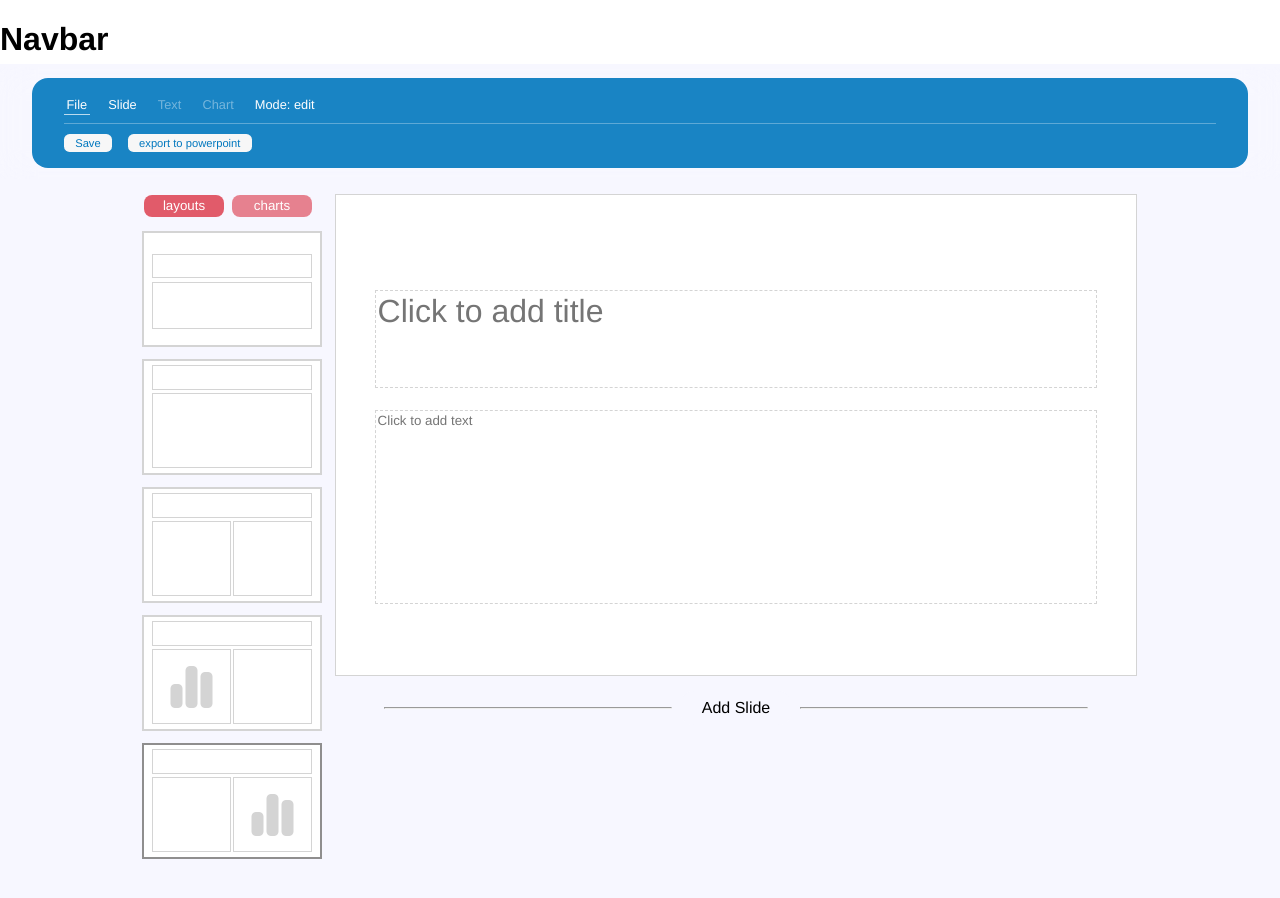
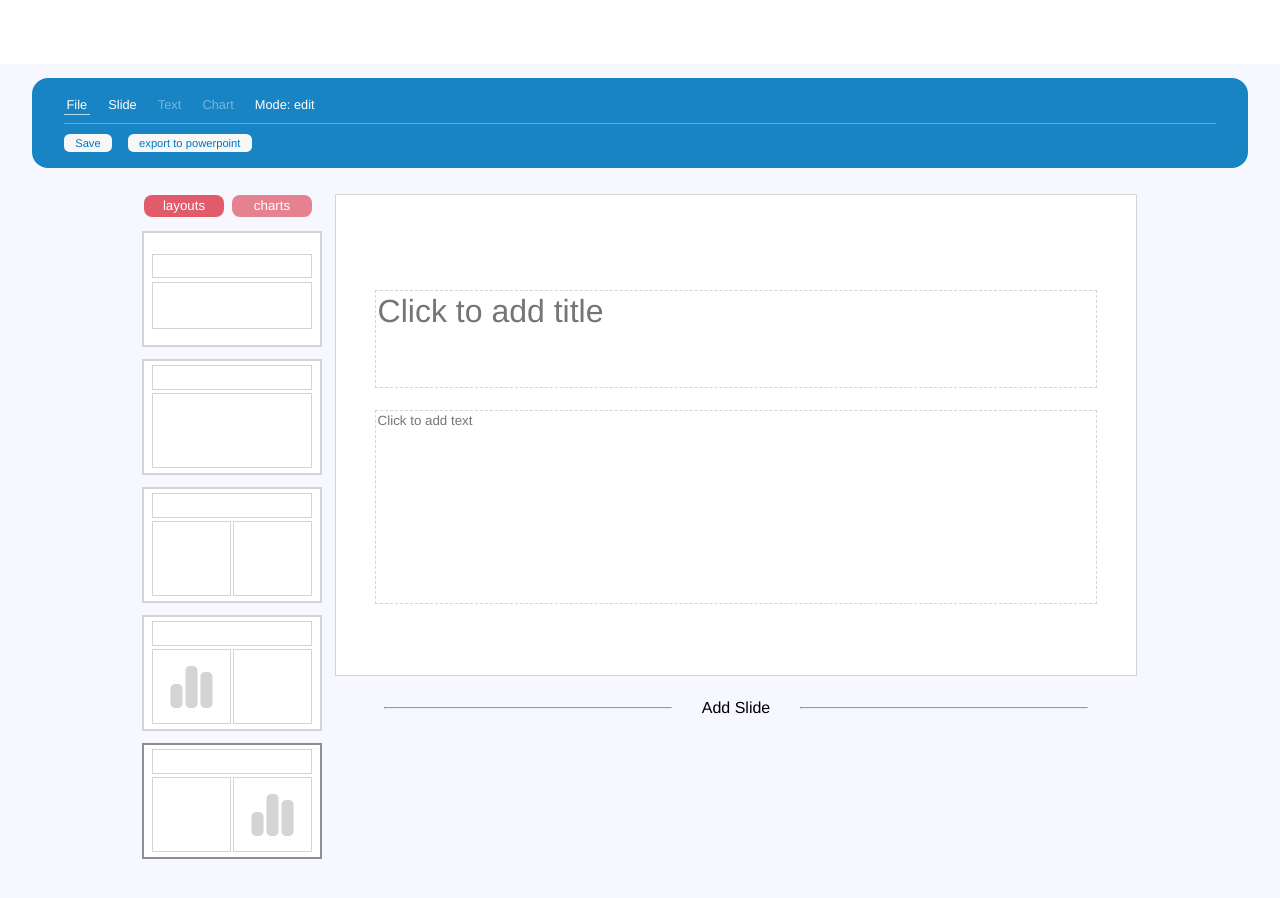
Before and after one commit to vincexiv/presentation, a Vue app: page / in a window 1280 px wide. Shown: the top 898 px of the page. Built offline with nearby package versions, Linux system fonts and the light colour scheme.

Commit message:
Hide the navbar name for now

```diff
--- a/src/components/NavBar/NavBar.vue
+++ b/src/components/NavBar/NavBar.vue
@@ -1,6 +1,6 @@
 <template>
     <div id="navbar">
-        <h1>Navbar</h1>
+        <!-- <h1>Navbar</h1> -->
     </div>
 </template>
 
```
